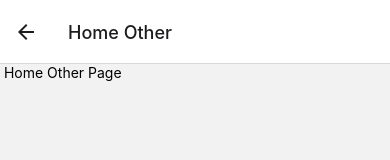
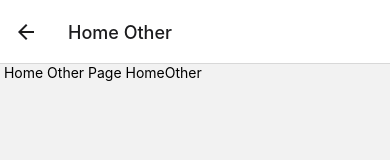
Before and after one commit to hamitmizrak/ReactNativeProject1, a React Native app: screen / in a window 390 px wide. Both pictures are taken after a click on the button "HOMEOTHER". Shown: the top 160 px of the page. Built offline with nearby package versions, Linux system fonts and the light colour scheme.

Commit message:
Router Page

```diff
--- a/App.js
+++ b/App.js
@@ -8,8 +8,9 @@ import { createNativeStackNavigator } from '@react-navigation/native-stack';
 import { Button, StyleSheet, Text, View } from 'react-native';
 
 // ButtonCounter, AppText
-import ButtonCounter from './src/component/ButtonCounter'
+
 import AppText from './src/component/AppText';
+import ButtonCounter from './src/component/ButtonCounter';
 
 // CREATE
 // Create Native Stack
@@ -23,28 +24,30 @@ const Stack = createNativeStackNavigator();
   return (
     <NavigationContainer>
       <Stack.Navigator>
-        <Stack.Screen name="Home" component={HomeScreen} options={{ title: "Anasayfa" }} />
-        <Stack.Screen name="HomeOther" component={HomeOther} options={{ title: "Home Other" }} />
-        <Stack.Screen name="Counter" component={ButtonCounter} options={{ title: "Başlık Alanı" }} />
-        <Stack.Screen name="AppText" component={AppText} options={{ title: "App Text Alanı" }} />
+        <Stack.Screen name="Home"      component={HomeScreen}    options={{ title: "Anasayfa" }} />
+        <Stack.Screen name="HomeOther" component={HomeOther}     options={{ title: "Home Other" }} />
+        <Stack.Screen name="Counter"   component={ButtonCounter} options={{ title: "Başlık Alanı" }} />
+        <Stack.Screen name="AppText"   component={AppText}       options={{ title: "App Text Alanı" }} />
         <Stack.Screen name="MyProfile" component={ProfileScreen} options={{ title: "Profile Alanı" }} />
       </Stack.Navigator>
     </NavigationContainer>
   );
 }
 
+// SAYFALAR
 // ProfileScreen
 const ProfileScreen = ({ navigation,route }) => {
   return <Text> Profilime sayfama Hoş geldiniz {route.params.name}  </Text>
 }
 
 // HomeOther
-const HomeOther = ({ navigation }) => {
-  return <Text> Home Other Page</Text>
+const HomeOther = ({ navigation,route }) => {
+  return <Text> Home Other Page {route.params.name}</Text>
 }
 
-// HomeScreen
-const HomeScreen = ({ navigation }) => {
+///////////////////////////////////////
+// BUTTON HomeScreen
+const HomeScreen = ({ navigation,route }) => {
   return (
     <View>
 
```
